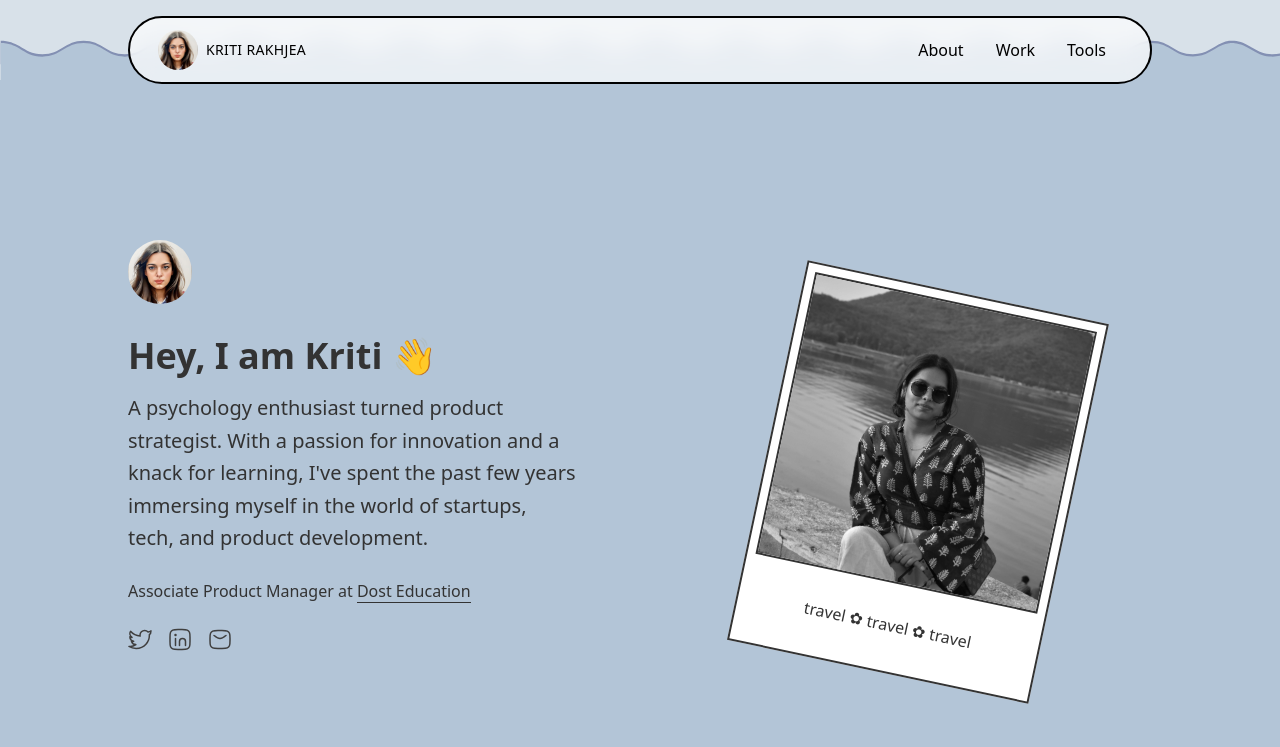
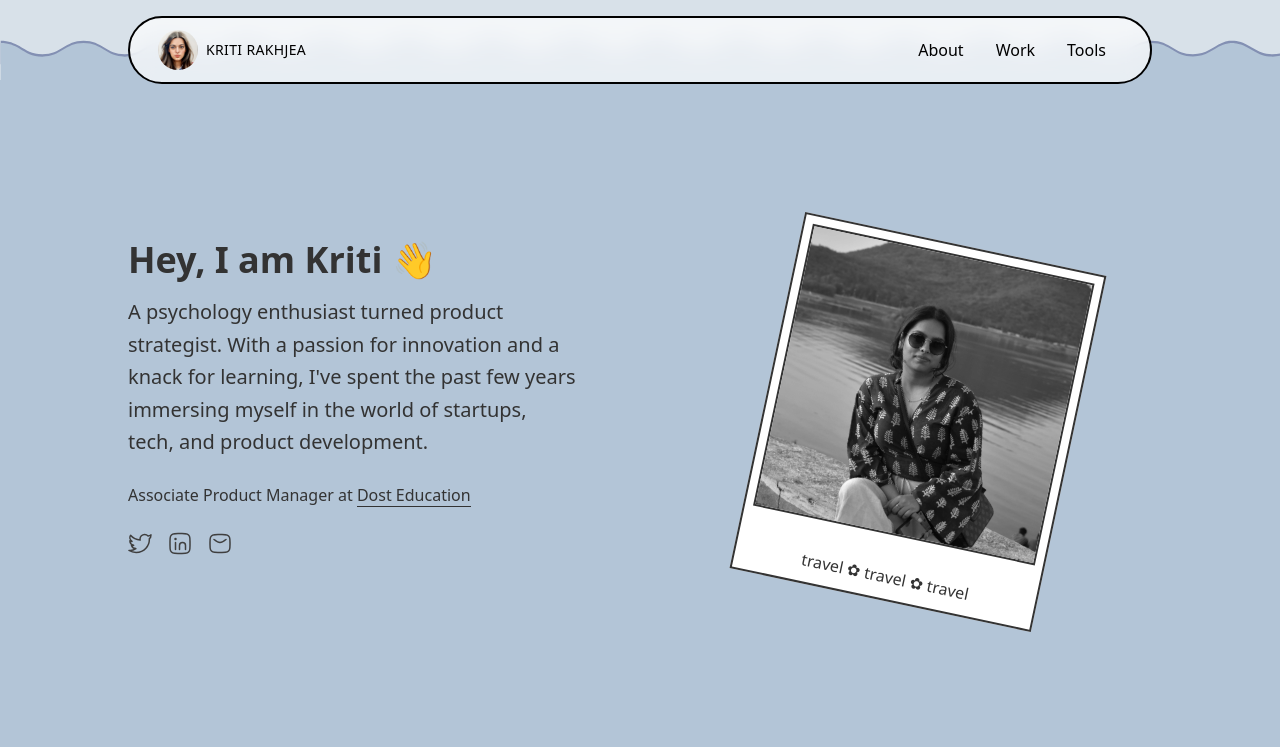
Before and after one commit to kritirakheja/kritirakheja.xyz, a Next.js app: page / in a window 1280 px wide. Shown: the top 747 px of the page. Built offline with nearby package versions, Linux system fonts and the light colour scheme.

Commit message:
chore: design changes

```diff
--- a/src/pages/index.tsx
+++ b/src/pages/index.tsx
@@ -106,15 +106,7 @@ export default function Home() {
         <section className="px-6 md:px-12 pt-24 md:pt-40 pb-56 text-[#333333] flex-1">
           <div className="flex flex-col justify-between max-w-5xl mx-auto md:flex-row">
             <div className="max-w-md">
-              <Image
-                width={64}
-                height={64}
-                className="w-16 h-16 rounded-full"
-                src={require("../images/profile.jpg")}
-                alt="Kriti Rakheja"
-                priority={true}
-              />
-              <h1 className="mt-8 text-4xl font-bold">Hey, I am Kriti 👋</h1>
+              <h1 className="text-4xl font-bold">Hey, I am Kriti 👋</h1>
               <p className="mt-4 text-xl leading-relaxed">
                 A psychology enthusiast turned product strategist. With a
                 passion for innovation and a knack for learning, I&apos;ve spent
@@ -204,7 +196,7 @@ export default function Home() {
               </div>
             </div>
             <div className="flex">
-              <div className="px-2 pt-2 pb-0 mt-12 transform translate-x-4 bg-white border-2 border-current md:-translate-x-20 rotate-12">
+              <div className="px-2 pt-2 pb-0 mt-12 transform translate-x-4 bg-white border-2 border-current md:mt-0 md:-translate-x-20 rotate-12">
                 <div className="border-2 border-current h-72 w-72">
                   <Image
                     className="grayscale"
```
